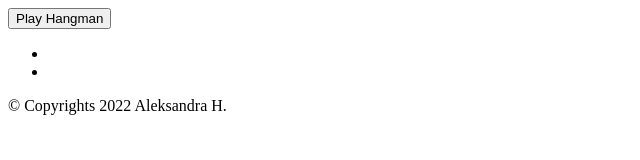
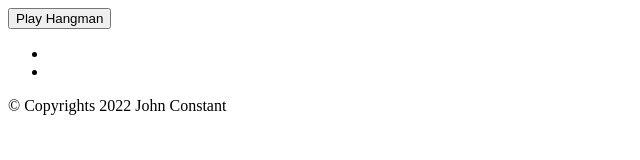
Before and after one commit to johnConstant/CI_PP3_Hangman_Game, a website: page views/index.html in a window 1280 px wide. Shown: the full height of the page, 0-640 px from the left. Drawn offline with Linux system fonts and the light colour scheme.

Commit message:
Fix: Update copyright notice

```diff
--- a/views/index.html
+++ b/views/index.html
@@ -12,7 +12,7 @@
               </li>
             </ul>
 
-            <p class="copyrights">© Copyrights 2022 Aleksandra H.</p>
+            <p class="copyrights">© Copyrights 2022 John Constant</p>
           </footer>
     <script>
         var term = new Terminal({
```
